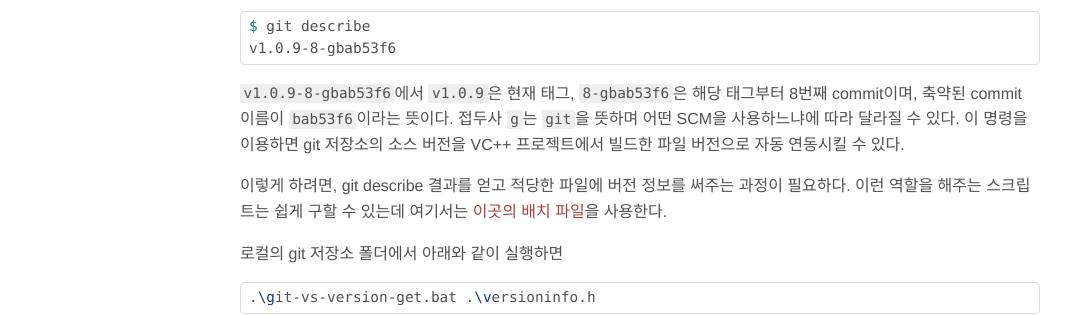
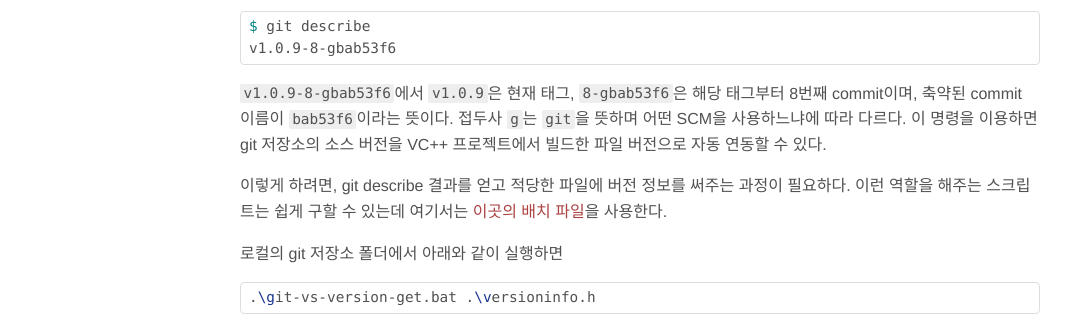
Before and after one commit to surinkim/surinkim.github.io, a Jekyll site: the page built from _posts/2020-02-13-git_describe_vc_file_sync.md, in a window 1280 px wide. Shown: the part 218-533 px from the top of the page, without its empty margins (0-1075 px from the left). Built offline with Jekyll 4.4.1, drawn with Linux system fonts in a browser that asks for light colours; comment, search, counter and statistics services are not loaded.

Commit message:
:bell: Update git_describe_vc_file_sync.md

````diff
--- a/_posts/2020-02-13-git_describe_vc_file_sync.md
+++ b/_posts/2020-02-13-git_describe_vc_file_sync.md
@@ -10,7 +10,7 @@ title: git describe로, git 소스 버전을 VC++에서 빌드한 파일 버전
 $ git describe
 v1.0.9-8-gbab53f6
 ```
-`v1.0.9-8-gbab53f6`에서 `v1.0.9`은 현재 태그, `8-gbab53f6`은 해당 태그부터 8번째 commit이며, 축약된 commit 이름이 `bab53f6`이라는 뜻이다. 접두사 `g`는 `git`을 뜻하며 어떤 SCM을 사용하느냐에 따라 달라질 수 있다. 이 명령을 이용하면 git 저장소의 소스 버전을 VC++ 프로젝트에서 빌드한 파일 버전으로 자동 연동시킬 수 있다.
+`v1.0.9-8-gbab53f6`에서 `v1.0.9`은 현재 태그, `8-gbab53f6`은 해당 태그부터 8번째 commit이며, 축약된 commit 이름이 `bab53f6`이라는 뜻이다. 접두사 `g`는 `git`을 뜻하며 어떤 SCM을 사용하느냐에 따라 다르다. 이 명령을 이용하면 git 저장소의 소스 버전을 VC++ 프로젝트에서 빌드한 파일 버전으로 자동 연동할 수 있다.
 
 이렇게 하려면, git describe 결과를 얻고 적당한 파일에 버전 정보를 써주는 과정이 필요하다. 이런 역할을 해주는 스크립트는 쉽게 구할 수 있는데 여기서는 [이곳의 배치 파일]([https://github.com/Thell/git-vs-versioninfo-gen/blob/master/GIT-VS-VERSION-GEN.bat](https://github.com/Thell/git-vs-versioninfo-gen/blob/master/GIT-VS-VERSION-GEN.bat))을 사용한다.
 
````
